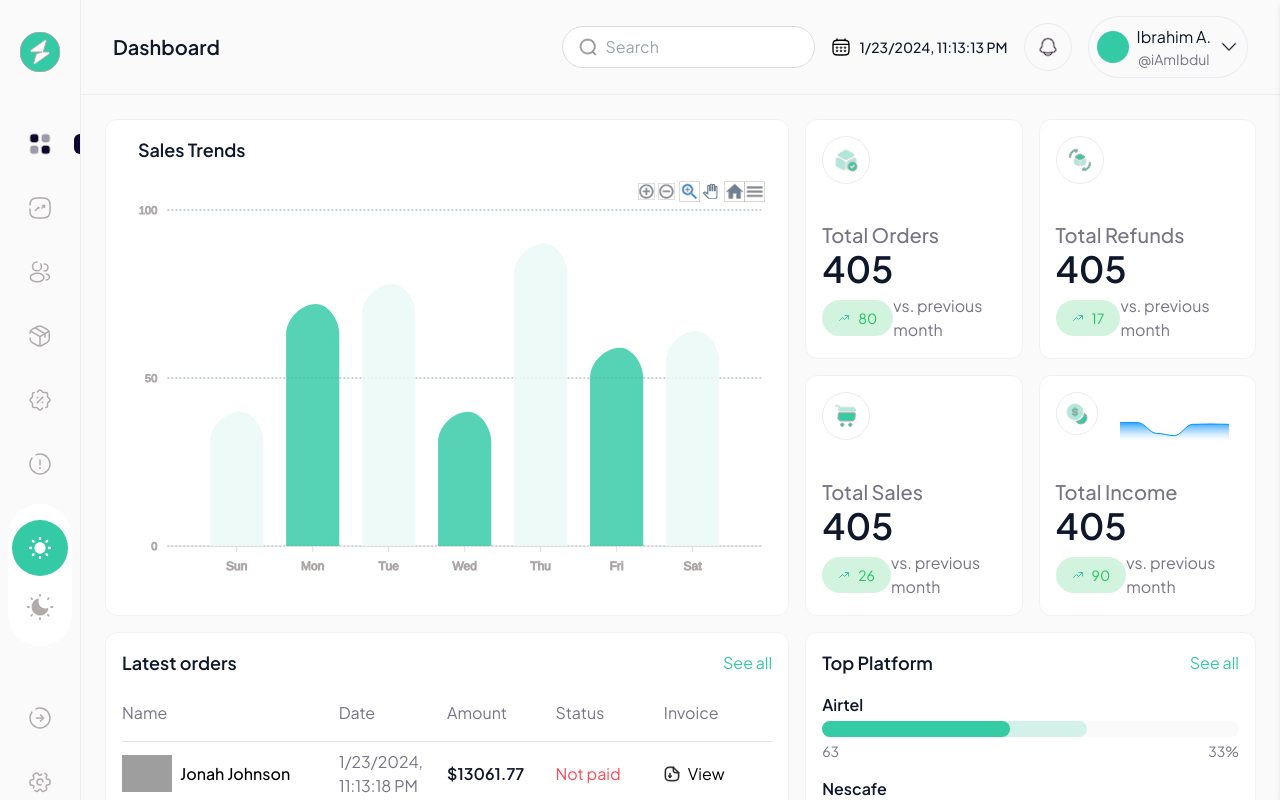
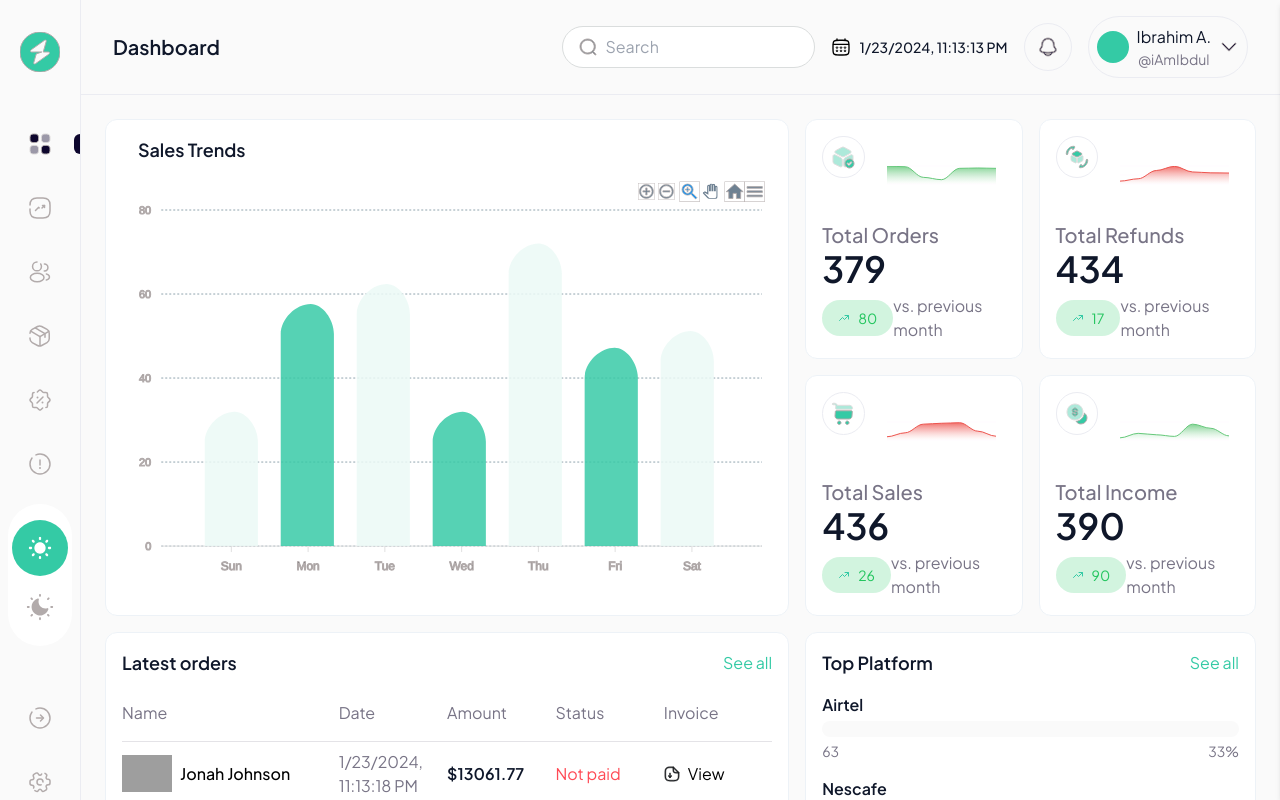
Before and after one commit to ibdul/geegpay-challenge, a SvelteKit app: page / in a window 1280 px wide. Shown: the top 800 px of the page. Built offline with nearby package versions, Linux system fonts and the light colour scheme; grey boxes are pictures that could not be loaded.

Commit message:
separate summary component

```diff
--- /dev/null
+++ b/src/components/SummaryCard.svelte
@@ -0,0 +1,108 @@
+<script lang="ts">
+  import { onMount } from "svelte";
+  import DifferencePill from "./DifferencePill.svelte";
+  import Icon from "./Icon.svelte";
+  import { sum, generateRandomNumber, generateSeries } from "../lib/index";
+
+  export let item: string;
+  export let color: string;
+
+  function differentiateSeries(series: number[][]) {
+    if (series.length < 2) return generateRandomNumber();
+    return sum(series[series.length - 1]) - sum(series[series.length - 2]);
+  }
+
+  let orders_series: number[][] = [];
+  function generateOrdersChartSeries() {
+    const generated_series = generateSeries();
+    const _orders_series = orders_series;
+    _orders_series.push(generated_series);
+    orders_series = _orders_series;
+    return generated_series;
+  }
+  let orders_options = {
+    chart: {
+      type: "area",
+      height: 80,
+      toolbar: {
+        autoSelected: "pan",
+        show: false,
+      },
+    },
+    colors: [color],
+    fill: {
+      type: "gradient",
+      gradient: {
+        opacityFrom: 0.91,
+        opacityTo: 0.1,
+      },
+    },
+    brush: {
+      target: "chart2",
+      enabled: true,
+    },
+    selection: {
+      enabled: true,
+    },
+    stroke: {
+      width: 1,
+    },
+    dataLabels: {
+      enabled: false,
+    },
+    markers: {
+      size: 0,
+    },
+    series: [
+      {
+        name: "sales",
+        data: generateSeries(),
+      },
+    ],
+    grid: {
+      borderColor: "#FF00FF05",
+    },
+    xaxis: {
+      categories: [1991, 1992, 1993, 1994, 1995, 1996, 1997, 1998, 1999],
+      labels: { show: false },
+      axisTicks: { show: false },
+      axisBorder: { show: false },
+    },
+    legend: {
+      show: false,
+    },
+    yaxis: {
+      labels: { show: false },
+    },
+  };
+
+  let orders_container: any;
+
+  onMount(async () => {
+    const ApexCharts = (await import("apexcharts")).default;
+    const orders_chart = new ApexCharts(orders_container, orders_options);
+    orders_chart.render();
+
+    setInterval(() => {
+      orders_chart.updateSeries([{ data: generateOrdersChartSeries() }]);
+    }, 5000);
+  });
+</script>
+
+<div class="card flex flex-col justify-between">
+  <div class="flex justify-between items-start">
+    <div
+      class="p-2 aspect-square w-12 grid place-items-center border border-color rounded-full"
+    >
+      <Icon title={item} />
+    </div>
+    <div bind:this={orders_container} class="max-h-20 !min-h-20" />
+  </div>
+  <div>
+    <h2 class="text-xl font-medium capitalize text-mute">Total {item}</h2>
+    <p class="card-title text-4xl">
+      {sum(orders_series[orders_series.length - 1])}
+    </p>
+  </div>
+  <DifferencePill difference={differentiateSeries(orders_series)} />
+</div>
--- a/src/lib/index.ts
+++ b/src/lib/index.ts
@@ -1 +1,15 @@
-// place files you want to import through the `$lib` alias in this folder.
+  export const CHART_MAX = 100;
+  export const CHART_MIN = 12;
+
+  export function generateRandomNumber() {
+    return Math.floor(Math.random() * (CHART_MAX - CHART_MIN) + CHART_MIN);
+  }
+
+  export function generateSeries() {
+    return Array.from({ length: 7 }, () => generateRandomNumber());
+  }
+
+  export function sum(series: number[]) {
+    if (!series) return generateRandomNumber();
+    return series.reduce((cur, acc) => acc + cur);
+  }
--- a/src/routes/+page.svelte
+++ b/src/routes/+page.svelte
@@ -1,8 +1,15 @@
-<script lang="ts" setup>
+<script lang="ts">
   import { onMount } from "svelte";
   import PlatformMinCard from "../components/PlatformMinCard.svelte";
   import Icon from "../components/Icon.svelte";
-  import DifferencePill from "../components/DifferencePill.svelte";
+  import SummaryCard from "../components/SummaryCard.svelte";
+  import {
+    sum,
+    generateSeries,
+    generateRandomNumber,
+    CHART_MAX,
+    CHART_MIN,
+  } from "../lib/index";
 
   function getRandomFromArray(arr: any[]) {
     return arr.sort(() => 0.5 - Math.random())[0];
@@ -64,17 +71,6 @@
     return API_URL.toString();
   }
 
-  const CHART_MAX = 100;
-  const CHART_MIN = 12;
-
-  function generateRandomNumber() {
-    return Math.floor(Math.random() * (CHART_MAX - CHART_MIN) + CHART_MIN);
-  }
-
-  function generateSeries() {
-    return Array.from({ length: 7 }, () => generateRandomNumber());
-  }
-
   const top_platform_names =
     "Nescafe, GTBank, Astro, Midland services, Pst LLC, Milo, MTN, Airtel"
       .split(", ")
@@ -97,16 +93,6 @@
     const _top_platforms = top_platforms;
     _top_platforms[platform_name].push(generateRandomNumber());
     top_platforms = _top_platforms;
-  }
-
-  function sum(series: number[]) {
-    if (!series) return generateRandomNumber();
-    return series.reduce((cur, acc) => acc + cur);
-  }
-
-  function differentiateSeries(series: number[][]) {
-    if (series.length < 2) return generateRandomNumber();
-    return sum(series[series.length - 1]) - sum(series[series.length - 2]);
   }
 
   let trends_options = {
@@ -183,80 +169,15 @@
   };
   let trends_container: any;
 
-  let orders_series: number[][] = [];
-  function generateOrdersChartSeries() {
-    const generated_series = generateSeries();
-    const _orders_series = orders_series;
-    _orders_series.push(generated_series);
-    orders_series = _orders_series;
-    return generated_series;
-  }
-  let orders_options = {
-    chart: {
-      type: "area",
-      height: 80,
-      toolbar: {
-        autoSelected: "pan",
-        show: false,
-      },
-    },
-    colors: ["#008FFB"],
-    fill: {
-      type: "gradient",
-      gradient: {
-        opacityFrom: 0.91,
-        opacityTo: 0.1,
-      },
-    },
-    brush: {
-      target: "chart2",
-      enabled: true,
-    },
-    selection: {
-      enabled: true,
-    },
-    stroke: {
-      width: 1,
-    },
-    dataLabels: {
-      enabled: false,
-    },
-    markers: {
-      size: 0,
-    },
-    series: [
-      {
-        name: "sales",
-        data: generateSeries(),
-      },
-    ],
-    grid: {
-      borderColor: "#FF00FF05",
-    },
-    xaxis: {
-      categories: [1991, 1992, 1993, 1994, 1995, 1996, 1997, 1998, 1999],
-      labels: { show: false },
-      axisTicks: { show: false },
-      axisBorder: { show: false },
-    },
-    legend: {
-      show: false,
-    },
-    yaxis: {
-      labels: { show: false },
-    },
-  };
-
-  let orders_container: any;
-
-  let top_platforms_colors = "bg-primary, bg-red".split(", ");
+  let top_platforms_colors = "bg-dark_blue, bg-blue, bg-yellow, bg-red".split(
+    ", ",
+  );
+  let summary_card_colors = "#66C87B, #ED544E, #ED544E, #66C87B".split(", ");
 
   onMount(async () => {
     const ApexCharts = (await import("apexcharts")).default;
     const _chart = new ApexCharts(trends_container, trends_options);
     _chart.render();
-    const orders_chart = new ApexCharts(orders_container, orders_options);
-    orders_chart.render();
 
     top_platform_names.map((platform, index) => {
       generateTopPlatformData(platform);
@@ -264,7 +185,6 @@
 
     setInterval(() => {
       _chart.updateSeries([{ data: generateSeries() }]);
-      orders_chart.updateSeries([{ data: generateOrdersChartSeries() }]);
 
       updateOrders();
 
@@ -281,24 +201,8 @@
     <div bind:this={trends_container} />
   </section>
   <section class="col-span-2 grid grid-cols-2 gap-4 grid-rows-2">
-    {#each "orders, refunds, sales, income".split(", ") as item}
-      <div class="card flex flex-col justify-between">
-        <div class="flex justify-between items-start">
-          <div
-            class="p-2 aspect-square w-12 grid place-items-center border border-color rounded-full"
-          >
-            <Icon title={item} />
-          </div>
-          <div bind:this={orders_container} class="max-h-20 !min-h-20" />
-        </div>
-        <div>
-          <h2 class="text-xl font-medium capitalize text-mute">Total {item}</h2>
-          <p class="card-title text-4xl">
-            {sum(orders_series[orders_series.length - 1])}
-          </p>
-        </div>
-        <DifferencePill difference={differentiateSeries(orders_series)} />
-      </div>
+    {#each "orders, refunds, sales, income".split(", ") as item, index}
+      <SummaryCard {item} color={summary_card_colors[index]} />
     {/each}
   </section>
   <section class="col-span-3 card space-y-4">
```
